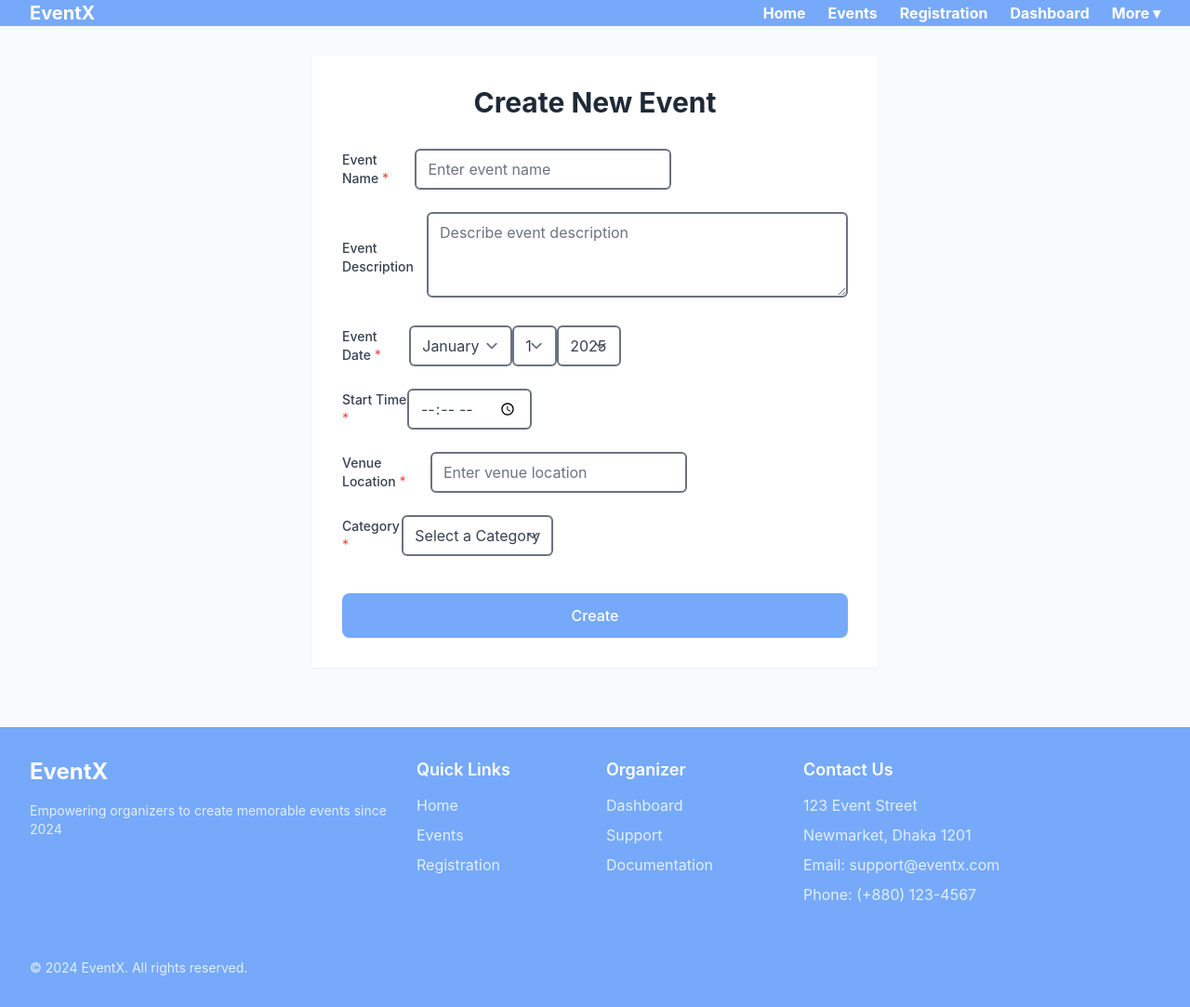
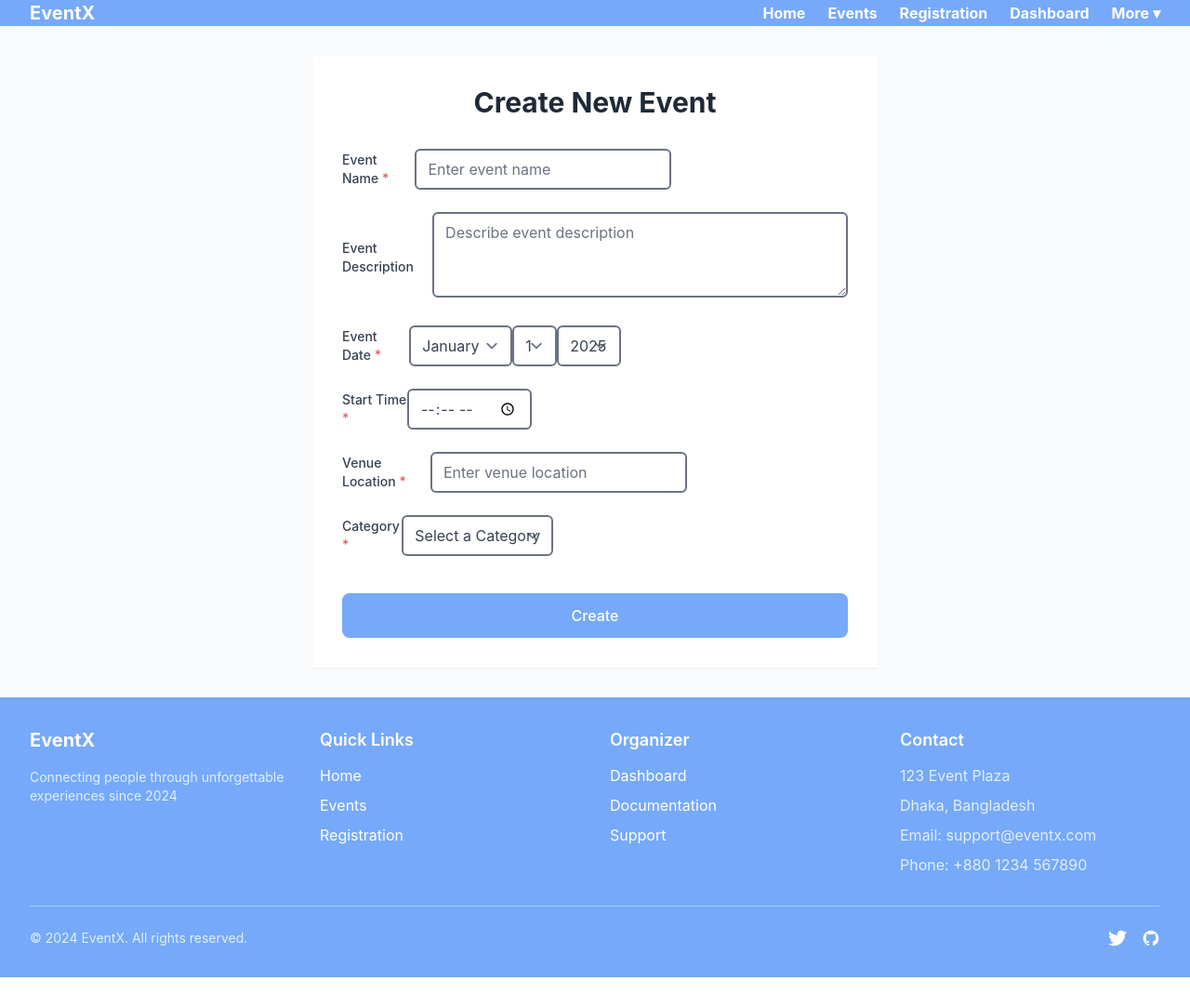
Before and after one commit to amitkbiswas90/Event-Management, a Django app: page /create-event/ in a window 1280 px wide. Shown: the whole page at 93% size. After the commit the page ends 1051 px from the top, so only its background shows below. Run offline with Django 5.2, Linux system fonts and the light colour scheme; data that the repository does not hold is empty; style sheets or scripts are compiled from the project's sources; some libraries are stand-ins or nearby versions.

Commit message:
ready deploy

```diff
--- a/organizar/forms.py
+++ b/organizar/forms.py
@@ -27,7 +27,7 @@
 
                 elif isinstance(field.widget, forms.Textarea):
                     field.widget.attrs.update({
-                        'class': f'{self.base_style} resize-y min-h-[100px] w-3/4',
+                        'class': f'{self.base_style} resize-y min-h-[100px] w-full',
                         'rows': 3,
                         'placeholder': f"Describe {field.label.lower()}"
                     })
--- a/organizar/templates/base.html
+++ b/organizar/templates/base.html
@@ -5,7 +5,6 @@
     <meta charset="UTF-8">
     <meta name="viewport" content="width=device-width, initial-scale=1.0">
     <title>{% block title %}{% endblock %}</title>
-    {% comment %} <script src="https://cdn.tailwindcss.com"></script> {% endcomment %}
     <link rel="stylesheet" href="{% static 'css/output.css' %}">
     <link href="https://cdnjs.cloudflare.com/ajax/libs/flowbite/2.2.0/flowbite.min.css" rel="stylesheet" />
 </head>
@@ -17,22 +16,36 @@
                     EventX
                 </a>
 
-                <div class="hidden md:flex space-x-6">
+                <div class="hidden md:flex space-x-6 items-center">
                     <a href="{% url 'home' %}" class="hover:border-b-2 font-bold">Home</a>
                     <a href="{% url 'view-event' %}" class="hover:border-b-2 font-bold">Events</a>
                     <a href="{% url 'create-participant' %}" class="hover:border-b-2 font-bold">Registration</a>
                     <a href="{% url 'organizer-dashboard' %}" class="hover:border-b-2 font-bold">Dashboard</a>
-                    <div class="relative group">
-                        <button class="hover:border-b-2 font-bold">More ▾</button>
-                        <div class="absolute hidden group-hover:block bg-white text-blue-400 rounded-lg shadow-lg py-2 mt-1">
-                            <a href="{% url 'create-category' %}" class="block px-4 py-2 hover:bg-blue-50">Create Category</a>
-                            <a href="{% url 'create-event' %}" class="block px-4 py-2 hover:bg-blue-50">Create Event</a>
+
+                    <!-- Dropdown Menu -->
+                    <div class="relative">
+                        <button id="dropdownMenuButton" data-dropdown-toggle="dropdownMenu"
+                                class="hover:border-b-2 font-bold flex items-center" type="button">
+                            More <span class="ml-1">▾</span>
+                        </button>
+                        <div id="dropdownMenu" class="hidden z-10 bg-white divide-y divide-gray-100 rounded-lg shadow w-44">
+                            <ul class="py-2 text-sm text-gray-700" aria-labelledby="dropdownMenuButton">
+                                <li>
+                                    <a href="{% url 'create-category' %}" class="block px-4 py-2 hover:bg-gray-100">Create Category</a>
+                                </li>
+                                <li>
+                                    <a href="{% url 'create-event' %}" class="block px-4 py-2 hover:bg-gray-100">Create Event</a>
+                                </li>
+                            </ul>
                         </div>
                     </div>
                 </div>
 
+                <!-- Mobile Menu Button -->
                 <button data-drawer-target="mobile-menu" data-drawer-toggle="mobile-menu"
-                        class="md:hidden p-2 rounded-lg hover:bg-blue-400" type="button">
+                        class="md:hidden p-2 rounded-lg hover:bg-blue-500 focus:outline-none focus:ring-2 focus:ring-blue-300"
+                        type="button">
+                    <span class="sr-only">Open main menu</span>
                     <svg class="w-6 h-6" fill="none" stroke="currentColor" viewBox="0 0 24 24">
                         <path stroke-linecap="round" stroke-linejoin="round" stroke-width="2" d="M4 6h16M4 12h16M4 18h16"/>
                     </svg>
@@ -41,16 +54,16 @@
         </div>
     </nav>
 
+    <!-- Mobile Sidebar -->
     <div id="mobile-menu" class="fixed top-16 left-0 z-40 h-screen p-4 overflow-y-auto bg-blue-400 w-64 transition-transform -translate-x-full md:hidden" tabindex="-1">
         <div class="space-y-4">
-            <a href="{% url 'home' %}" class="block text-white font-bold">Home</a>
-            <a href="{% url 'view-event' %}" class="block text-white font-bold">Events</a>
-            <a href="{% url 'create-participant' %}" class="block text-white font-bold">Registration</a>
-            <a href="{% url 'organizer-dashboard' %}" class="block text-white font-bold">Dashboard</a>
-            <div class="pt-4 border-t border-blue-400">
-                <p class="text-white font-bold mb-2">Organizer Tools:</p>
-                <a href="{% url 'create-category' %}" class="block text-blue-100 hover:text-white">Create Category</a>
-                <a href="{% url 'create-event' %}" class="block text-blue-100 hover:text-white mt-2">Create Event</a>
+            <a href="{% url 'home' %}" class="block text-white font-bold p-2 hover:bg-blue-500 rounded">Home</a>
+            <a href="{% url 'view-event' %}" class="block text-white font-bold p-2 hover:bg-blue-500 rounded">Events</a>
+            <a href="{% url 'create-participant' %}" class="block text-white font-bold p-2 hover:bg-blue-500 rounded">Registration</a>
+            <a href="{% url 'organizer-dashboard' %}" class="block text-white font-bold p-2 hover:bg-blue-500 rounded">Dashboard</a>
+            <div class="border-t border-blue-300 pt-4">
+                <a href="{% url 'create-category' %}" class="block text-blue-100 p-2 hover:bg-blue-500 rounded">Create Category</a>
+                <a href="{% url 'create-event' %}" class="block text-blue-100 p-2 hover:bg-blue-500 rounded mt-2">Create Event</a>
             </div>
         </div>
     </div>
@@ -66,64 +79,73 @@
     </main>
 
     <!-- Footer -->
-    <footer class="bg-blue-400 text-white mt-8">
+    <footer class="bg-blue-400 text-white mt-12">
         <div class="max-w-7xl mx-auto px-4 sm:px-6 lg:px-8 py-8">
-            <div class="grid grid-cols-1 md:grid-cols-3 gap-8">
-                <!-- Brand Info -->
+            <div class="grid grid-cols-1 md:grid-cols-4 gap-8">
+                <!-- Brand Section -->
                 <div class="space-y-4">
-                    <a href="{% url 'home' %}" class="text-2xl font-bold">EventX</a>
+                    <h3 class="text-xl font-bold">EventX</h3>
                     <p class="text-sm text-blue-100">
-                        Empowering organizers to create memorable events since 2024
+                        Connecting people through unforgettable experiences since 2024
                     </p>
                 </div>
 
-                <!-- Links Grid -->
-                <div class="grid grid-cols-2 gap-6">
+                <!-- Quick Links -->
                 <div class="space-y-3">
                     <h4 class="font-semibold text-lg">Quick Links</h4>
                     <ul class="space-y-2">
-                            <li><a href="{% url 'home' %}" class="text-blue-100 hover:text-white">Home</a></li>
-                            <li><a href="{% url 'view-event' %}" class="text-blue-100 hover:text-white">Events</a></li>
-                            <li><a href="{% url 'create-participant' %}" class="text-blue-100 hover:text-white">Registration</a></li>
+                        <li><a href="{% url 'home' %}" class text-blue-100 hover:text-white>Home</a></li>
+                        <li><a href="{% url 'view-event' %}" class text-blue-100 hover:text-white>Events</a></li>
+                        <li><a href="{% url 'create-participant' %}" class text-blue-100 hover:text-white>Registration</a></li>
                     </ul>
                 </div>
 
+                <!-- Organizer Resources -->
                 <div class="space-y-3">
                     <h4 class="font-semibold text-lg">Organizer</h4>
                     <ul class="space-y-2">
-                            <li><a href="{% url 'organizer-dashboard' %}" class="text-blue-100 hover:text-white">Dashboard</a></li>
-                            <li><a href="#" class="text-blue-100 hover:text-white">Support</a></li>
-                            <li><a href="#" class="text-blue-100 hover:text-white">Documentation</a></li>
+                        <li><a href="{% url 'organizer-dashboard' %}" class text-blue-100 hover:text-white>Dashboard</a></li>
+                        <li><a href="#" class text-blue-100 hover:text-white>Documentation</a></li>
+                        <li><a href="#" class text-blue-100 hover:text-white>Support</a></li>
                     </ul>
-                    </div>
                 </div>
 
                 <!-- Contact Info -->
                 <div class="space-y-3">
-                    <h4 class="font-semibold text-lg">Contact Us</h4>
+                    <h4 class="font-semibold text-lg">Contact</h4>
                     <div class="text-blue-100 space-y-2">
-                        <p>123 Event Street</p>
-                        <p>Newmarket, Dhaka 1201</p>
+                        <p>123 Event Plaza</p>
+                        <p>Dhaka, Bangladesh</p>
                         <p>Email: support@eventx.com</p>
-                        <p>Phone: (+880) 123-4567</p>
+                        <p>Phone: +880 1234 567890</p>
                     </div>
                 </div>
             </div>
 
-            <!-- Copyright & Social -->
-            <div class="mt-8 pt-6 border-t border-blue-400">
-                <div class="flex flex-col md:flex-row justify-between items-center text-sm">
-                    <div class="text-blue-100 mb-2 md:mb-0">
+            <!-- Copyright -->
+            <div class="mt-8 pt-6 border-t border-blue-300 text-center md:text-left">
+                <div class="flex flex-col md:flex-row justify-between items-center">
+                    <p class="text-blue-100 text-sm">
                         &copy; 2024 EventX. All rights reserved.
-                    </div>
-                    <div class="flex space-x-4">
-                        <!-- Social Icons (same as before) -->
+                    </p>
+                    <div class="flex space-x-4 mt-4 md:mt-0">
+                        <a href="#" class="text-white hover:text-blue-100">
+                            <svg class="w-5 h-5" fill="currentColor" viewBox="0 0 24 24" aria-hidden="true">
+                                <path d="M24 4.557c-.883.392-1.832.656-2.828.775 1.017-.609 1.798-1.574 2.165-2.724-.951.564-2.005.974-3.127 1.195-.897-.957-2.178-1.555-3.594-1.555-3.179 0-5.515 2.966-4.797 6.045-4.091-.205-7.719-2.165-10.148-5.144-1.29 2.213-.669 5.108 1.523 6.574-.806-.026-1.566-.247-2.229-.616-.054 2.281 1.581 4.415 3.949 4.89-.693.188-1.452.232-2.224.084.626 1.956 2.444 3.379 4.6 3.419-2.07 1.623-4.678 2.348-7.29 2.04 2.179 1.397 4.768 2.212 7.548 2.212 9.142 0 14.307-7.721 13.995-14.646.962-.695 1.797-1.562 2.457-2.549z" />
+                            </svg>
+                        </a>
+                        <a href="#" class="text-white hover:text-blue-100">
+                            <svg class="w-5 h-5" fill="currentColor" viewBox="0 0 24 24" aria-hidden="true">
+                                <path fill-rule="evenodd" d="M12 2C6.477 2 2 6.484 2 12.017c0 4.425 2.865 8.18 6.839 9.504.5.092.682-.217.682-.483 0-.237-.008-.868-.013-1.703-2.782.605-3.369-1.343-3.369-1.343-.454-1.158-1.11-1.466-1.11-1.466-.908-.62.069-.608.069-.608 1.003.07 1.531 1.032 1.531 1.032.892 1.53 2.341 1.088 2.91.832.092-.647.35-1.088.636-1.338-2.22-.253-4.555-1.113-4.555-4.951 0-1.093.39-1.988 1.029-2.688-.103-.253-.446-1.272.098-2.65 0 0 .84-.27 2.75 1.026A9.564 9.564 0 0112 6.844c.85.004 1.705.115 2.504.337 1.909-1.296 2.747-1.027 2.747-1.027.546 1.379.202 2.398.1 2.651.64.7 1.028 1.595 1.028 2.688 0 3.848-2.339 4.695-4.566 4.943.359.309.678.92.678 1.855 0 1.338-.012 2.419-.012 2.747 0 .268.18.58.688.482A10.019 10.019 0 0022 12.017C22 6.484 17.522 2 12 2z" clip-rule="evenodd" />
+                            </svg>
+                        </a>
                     </div>
                 </div>
             </div>
         </div>
     </footer>
 
+    <!-- Scripts -->
     <script src="https://cdnjs.cloudflare.com/ajax/libs/flowbite/2.2.0/flowbite.min.js"></script>
     <script src="{% static 'js/main.js' %}"></script>
 </body>
```
Lines whose indentation alone changed are shown as unchanged.
